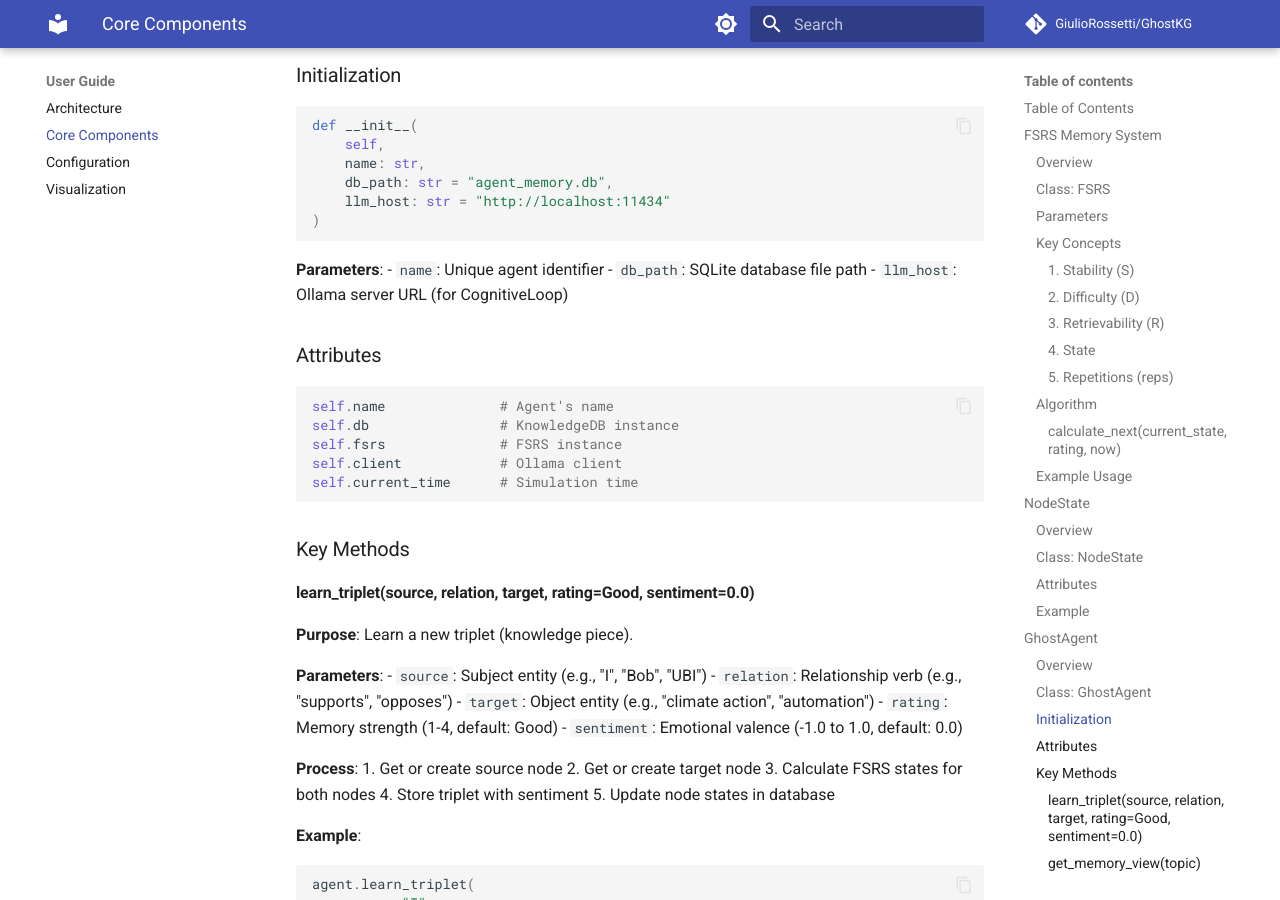
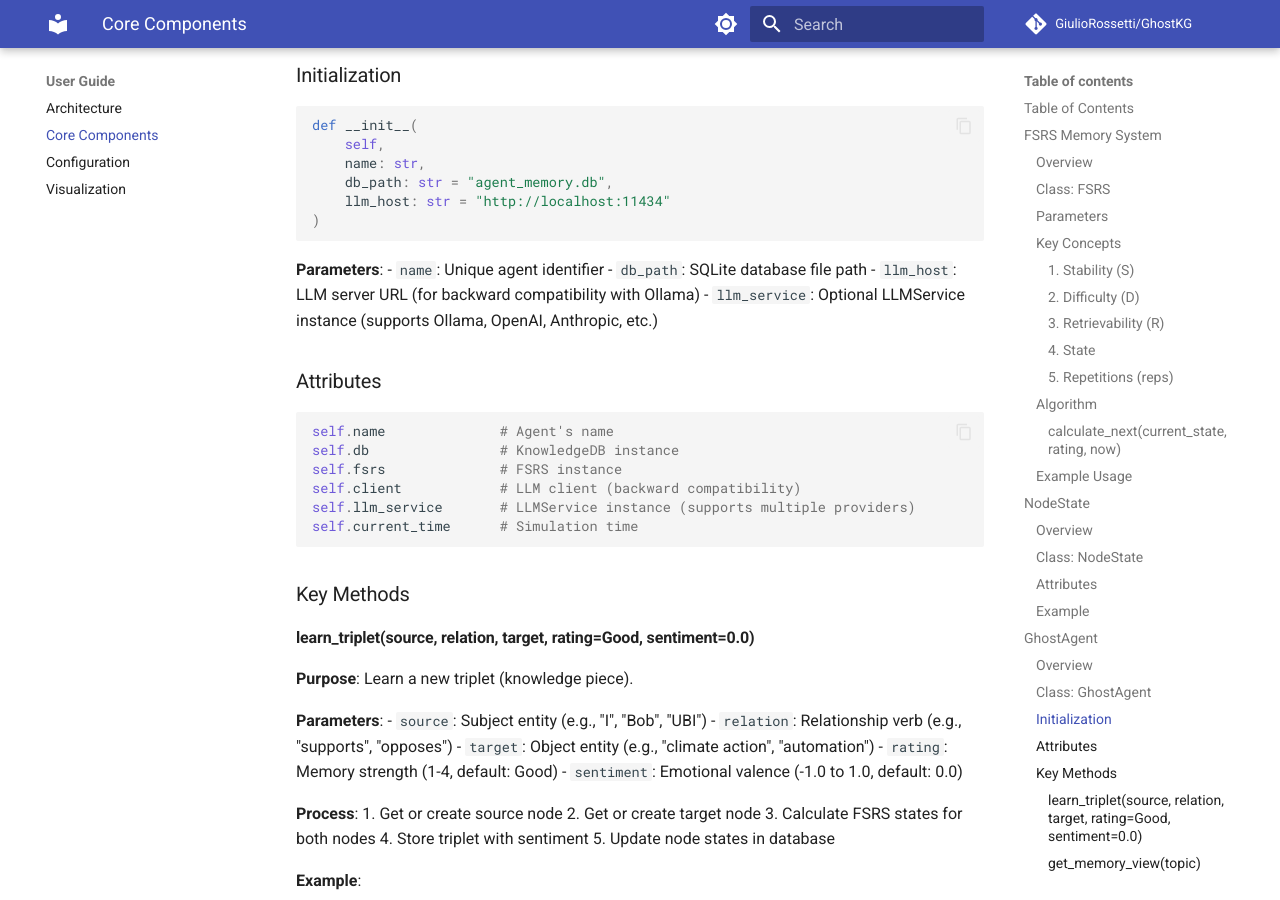
Before and after one commit to GiulioRossetti/GhostKG, an MkDocs documentation site: the page built from docs/CORE_COMPONENTS.md, in a window 1280 px wide and 900 px high, scrolled down 5158 px. Built offline with MkDocs 1.6.1 and Material for MkDocs 9.7.7, drawn with Linux system fonts in a browser that asks for light colours; comment, search, counter and statistics services are not loaded; some of the changed text lies outside the part shown.

Commit message:
Update documentation to reflect LLMService abstraction (all tests passing)
Co-authored-by: GiulioRossetti <13123607+GiulioRossetti@users.noreply.github.com>

````diff
--- a/docs/CORE_COMPONENTS.md
+++ b/docs/CORE_COMPONENTS.md
@@ -256,7 +256,8 @@ def __init__(
 **Parameters**:
 - `name`: Unique agent identifier
 - `db_path`: SQLite database file path
-- `llm_host`: Ollama server URL (for CognitiveLoop)
+- `llm_host`: LLM server URL (for backward compatibility with Ollama)
+- `llm_service`: Optional LLMService instance (supports Ollama, OpenAI, Anthropic, etc.)
 
 ### Attributes
 
@@ -264,7 +265,8 @@ def __init__(
 self.name              # Agent's name
 self.db                # KnowledgeDB instance
 self.fsrs              # FSRS instance
-self.client            # Ollama client
+self.client            # LLM client (backward compatibility)
+self.llm_service       # LLMService instance (supports multiple providers)
 self.current_time      # Simulation time
 ```
 
@@ -385,8 +387,8 @@ def __init__(
 
 **Parameters**:
 - `agent`: GhostAgent instance
-- `model`: Ollama model name
-- `fast_mode`: Use GLiNER+TextBlob (True) or LLM (False)
+- `model`: LLM model name (e.g., "llama3.2", "gpt-4", "claude-3-opus")
+- `fast_mode`: Use GLiNER+TextBlob (True) or LLM service (False)
 
 ### Key Methods
 
@@ -403,7 +405,7 @@ def __init__(
    - Very fast, no LLM needed
 
 2. **LLM Mode** (Semantic):
-   - Send text to LLM
+   - Send text to LLM service (Ollama, OpenAI, Anthropic, etc.)
    - Extract structured knowledge
    - World facts, partner stance, agent reaction
    - More accurate, slower
@@ -662,9 +664,14 @@ def __init__(self, db_path: str = "agent_memory.db")
 
 ### Key Methods
 
-#### create_agent(name, llm_host)
+#### create_agent(name, llm_host, llm_service)
 
 **Purpose**: Create or retrieve an agent.
+
+**Parameters**:
+- `name`: Agent identifier
+- `llm_host`: Optional LLM host URL (for backward compatibility)
+- `llm_service`: Optional LLMService instance (supports multiple providers)
 
 **Returns**: GhostAgent instance
 
````
Also changed, not shown: docs/api/agent.md (+1 -1 lines), docs/api/cognitive.md (+2 -2 lines).
